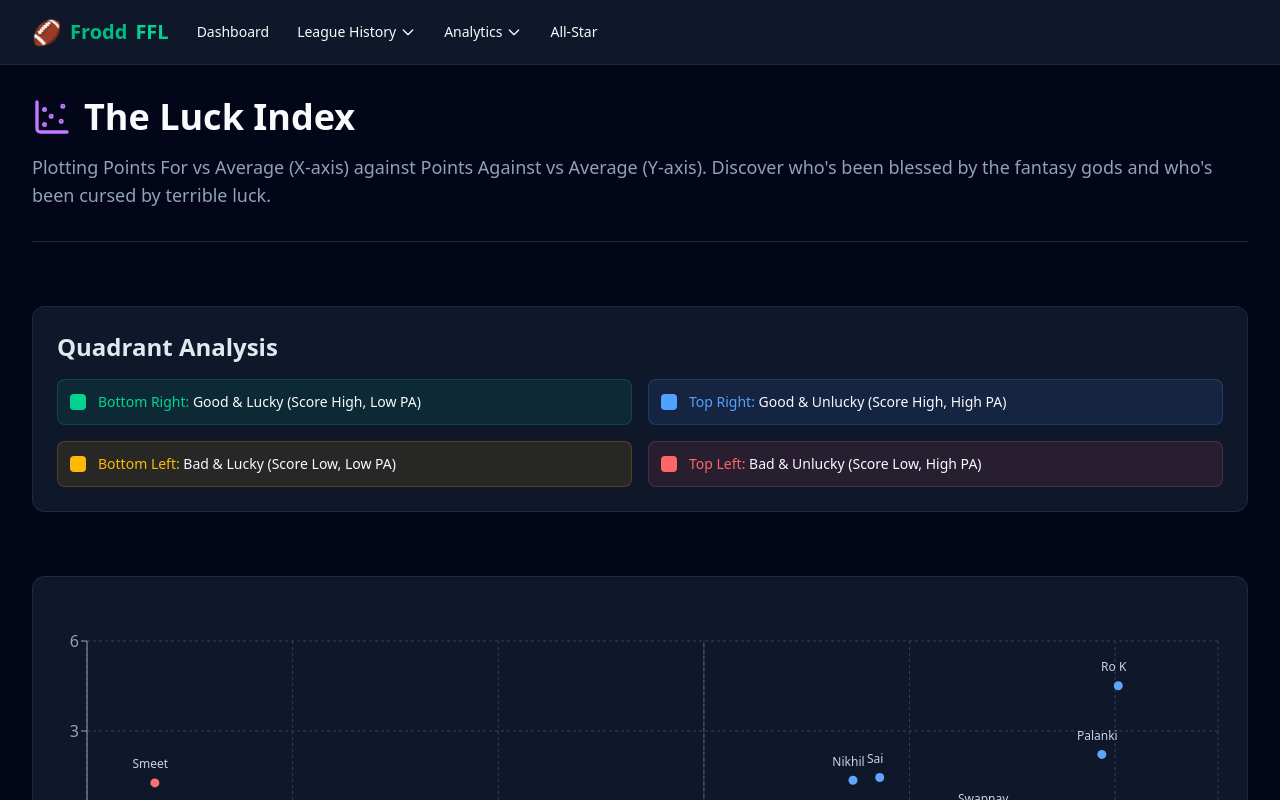
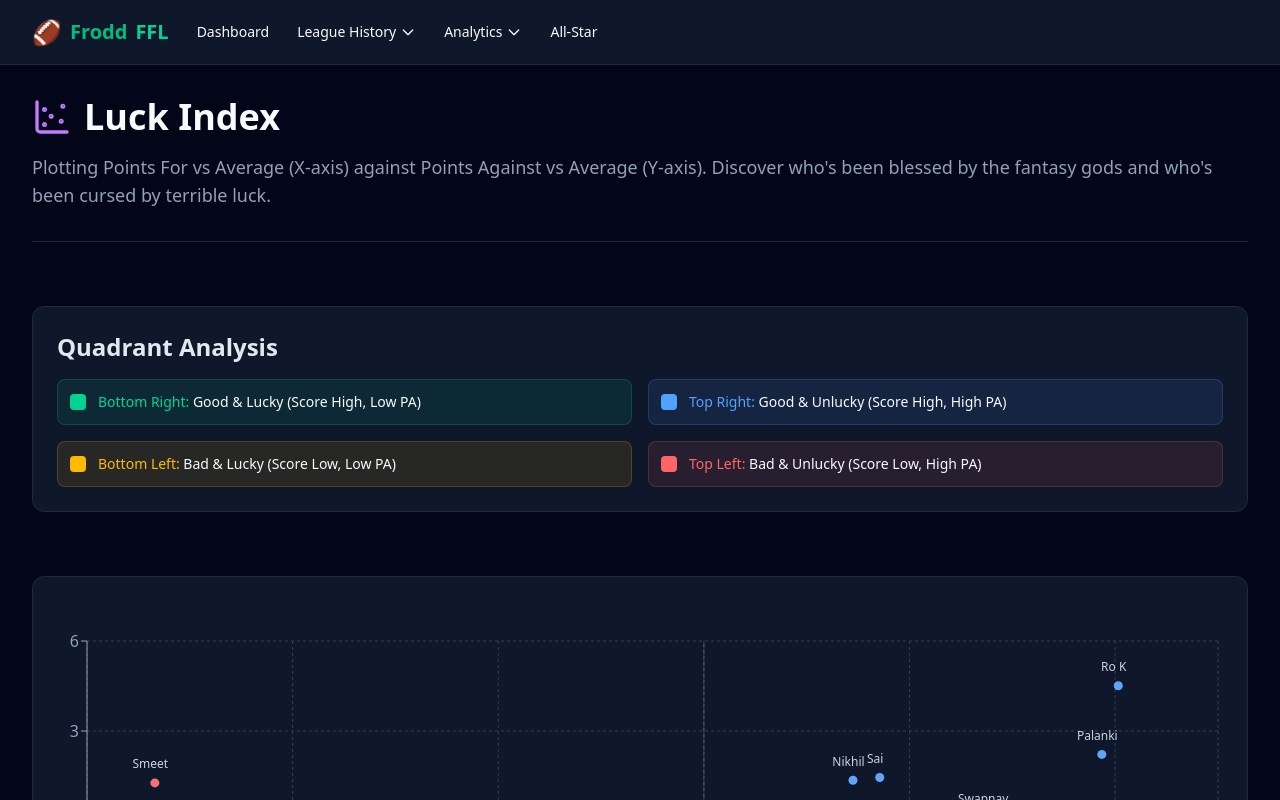
Before and after one commit to sdeka1997/frodd-grads-ffl, a Next.js app: page /luck in a window 1280 px wide. Shown: the top 800 px of the page. Built offline with nearby package versions, Linux system fonts and the light colour scheme.

Commit message:
Luck Index: remove "The" from page title for consistency
https://claude.ai/code/session_01AQ77cK27sgCRY872vTgiRe

```diff
--- a/src/app/luck/page.tsx
+++ b/src/app/luck/page.tsx
@@ -21,7 +21,7 @@ export default function LuckPage() {
       <header className="border-b border-slate-800 pb-8">
         <h1 className="text-4xl font-extrabold flex items-center gap-3">
           <ScatterIcon className="w-10 h-10 text-purple-400" />
-          The Luck Index
+          Luck Index
         </h1>
         <p className="mt-4 text-slate-400 text-lg">
           Plotting Points For vs Average (X-axis) against Points Against vs Average (Y-axis). Discover who's been blessed by the fantasy gods and who's been cursed by terrible luck.
```
